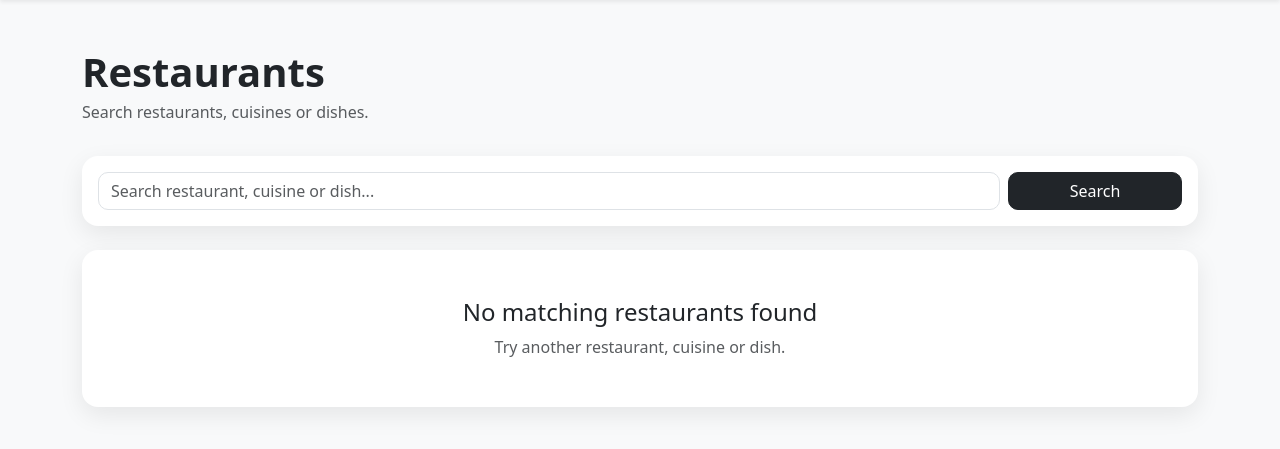
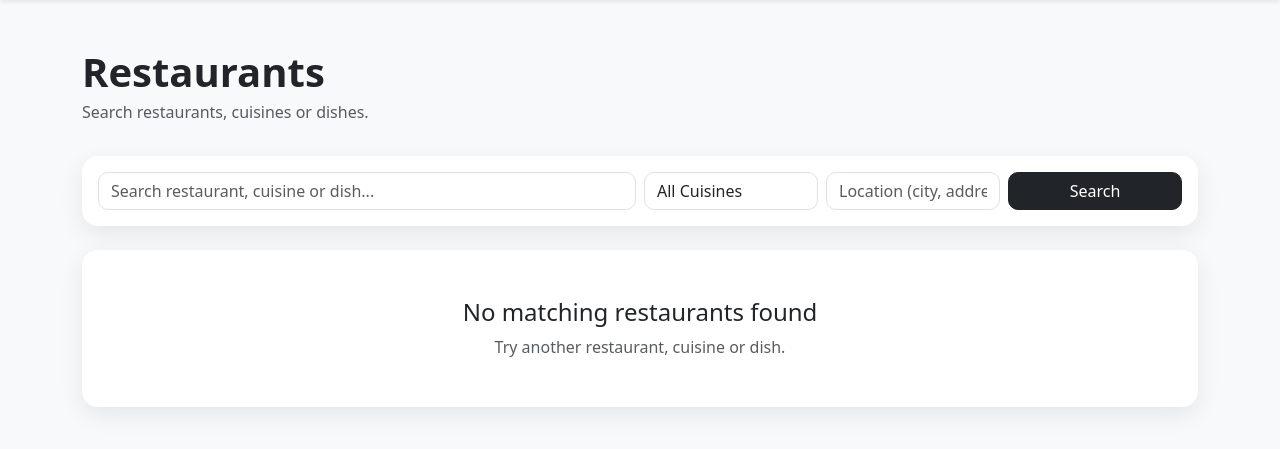
Before and after one commit to andrei-necsulea/food-delivery-ms, a Django app: page /restaurants/ in a window 1280 px wide. Shown: the part 61-510 px from the top of the page. Run offline with Django 5.2, Linux system fonts and the light colour scheme; data that the repository does not hold is empty.

Commit message:
The system shall allow filtering restaurants by at least one criterion (e.g., Location or Cuisine Type).

```diff
--- a/Software Development/restaurants/templates/restaurants/restaurant_list.html
+++ b/Software Development/restaurants/templates/restaurants/restaurant_list.html
@@ -17,7 +17,7 @@
 <div class="card content-card mb-4">
     <div class="card-body">
         <form method="get" action="{% url 'restaurant_list' %}" class="row g-2" data-ajax-search="true" data-results-target="#restaurant-results">
-            <div class="col-md-10">
+                <div class="col-md-6">
                     <input
                         type="text"
                         name="q"
@@ -25,6 +25,17 @@
                         placeholder="Search restaurant, cuisine or dish..."
                         value="{{ query }}"
                     >
+                </div>
+                <div class="col-md-2">
+                    <select name="cuisine" class="form-select">
+                        <option value="">All Cuisines</option>
+                        {% for c in cuisine_choices %}
+                            <option value="{{ c }}" {% if cuisine == c %}selected{% endif %}>{{ c }}</option>
+                        {% endfor %}
+                    </select>
+                </div>
+                <div class="col-md-2">
+                    <input type="text" name="location" class="form-control" placeholder="Location (city, address)" value="{{ location }}">
                 </div>
                 <div class="col-md-2 d-grid">
                     <button type="submit" class="btn btn-dark">Search</button>
--- a/Software Development/restaurants/views.py
+++ b/Software Development/restaurants/views.py
@@ -9,6 +9,8 @@ from accounts.decorators import role_required
 
 def restaurant_list(request):
     query = request.GET.get('q', '').strip()
+    cuisine = request.GET.get('cuisine', '').strip()
+    location = request.GET.get('location', '').strip()
     is_ajax = request.headers.get('x-requested-with') == 'XMLHttpRequest'
 
     base_queryset = Restaurant.objects.prefetch_related(
@@ -33,10 +35,24 @@ def restaurant_list(request):
             Q(menu_items__category__icontains=query)
         ).distinct()
 
+    # Filter by cuisine exact match (from dropdown) and by address/location substring
+    if cuisine:
+        restaurants = restaurants.filter(cuisine_type__iexact=cuisine)
+
+    if location:
+        restaurants = restaurants.filter(address__icontains=location)
+
     context = {
         'restaurants': restaurants,
         'query': query,
+        'cuisine': cuisine,
+        'location': location,
     }
+
+    # Provide cuisine options for the filter select
+    cuisine_qs = Restaurant.objects.values_list('cuisine_type', flat=True).distinct().order_by('cuisine_type')
+    cuisine_choices = [c for c in cuisine_qs if c]
+    context['cuisine_choices'] = cuisine_choices
 
     if is_ajax:
         return render(request, 'restaurants/partials/restaurant_results.html', context)
```
Lines whose indentation alone changed are shown as unchanged.
